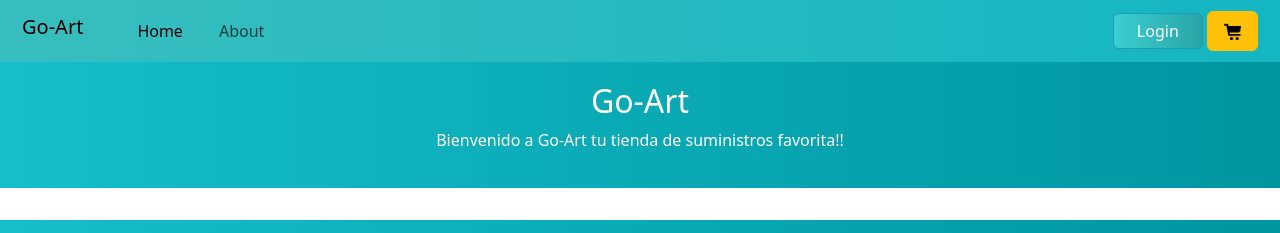
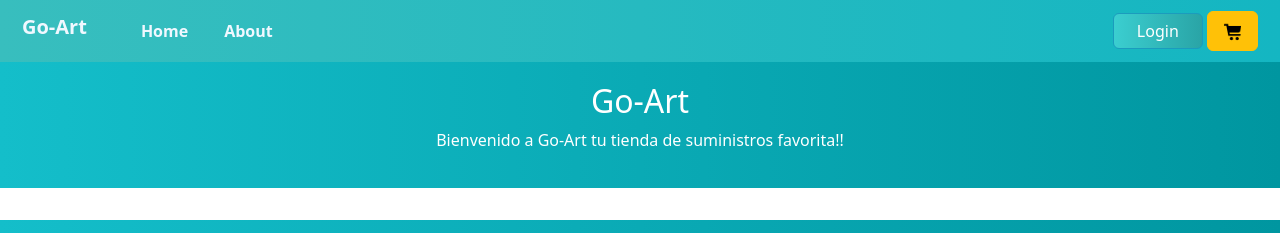
Before and after one commit to AlvarezF7/M8-5-portafolio-api-restful-jwt-postgres, a website: page public/index.html in a window 1280 px wide. Shown: the top 233 px of the page. Drawn offline with nearby package versions, Linux system fonts and the light colour scheme; no server answers.

Commit message:
estilos terminados

```diff
--- a/public/css/styles.css
+++ b/public/css/styles.css
@@ -12,9 +12,16 @@
   padding: 10px;
 }
 
-.navbar .container-fluid {
+.navbar, .container-fluid {
   display: flex;
   gap: 30px;
+}
+
+
+
+.navbar-nav >a, #brand{
+  color:aliceblue;
+  font-weight: bold;
 }
 .navbar-nav {
   display: flex;
--- a/public/index.html
+++ b/public/index.html
@@ -12,13 +12,13 @@
     <header>
         <nav id="navExpand" class="navbar navbar-expand-lg " >
             <div class="container-fluid">
-                <h2 class="navbar-brand" href="#">Go-Art</h2>
+                <h2 class="navbar-brand" id="brand" href="/index.html">Go-Art</h2>
                 <button id="btnBurger"class="navbar-toggler" type="button" data-bs-toggle="collapse" data-bs-target="#navbarNavAltMarkup" aria-controls="navbarNavAltMarkup" aria-expanded="false" aria-label="Toggle navigation">
                 <span class="navbar-toggler-icon"></span>
                 </button>
                 <div class="collapse navbar-collapse" id="navbarNavAltMarkup">
                     <div class="navbar-nav">
-                        <a class="nav-link active" aria-current="page" href="/index.html">Home</a>
+                        <a class="nav-link" aria-current="page" href="/index.html">Home</a>
                         <a class="nav-link" href="/about.html">About</a>
                        <!--<a class="nav-link" href="/contacto.html">contact</a>  -->
                     </div>
```
Also changed, not shown: public/about.html (+2 -2 lines).
